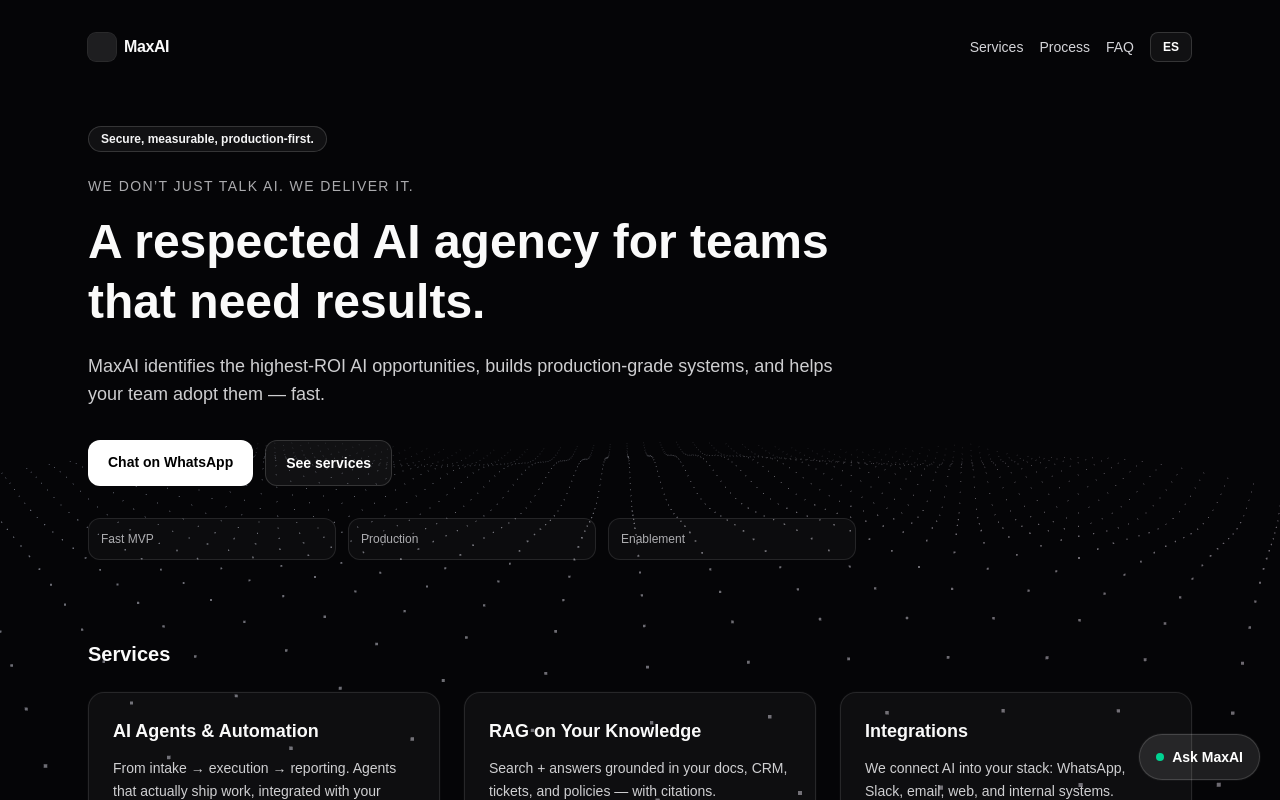
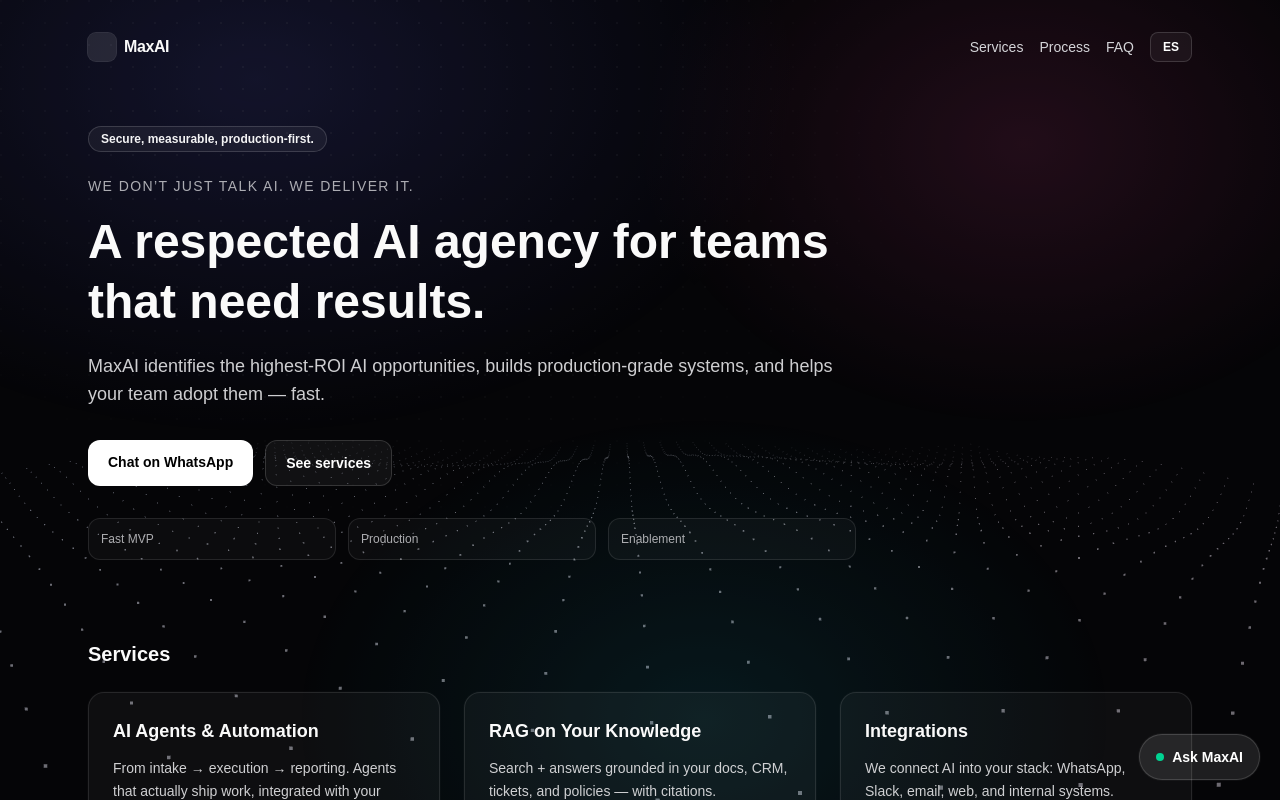
Before and after one commit to MaxSosaD/maxai-agency-site, a Next.js app: page /en in a window 1280 px wide. Shown: the top 800 px of the page. Built offline with nearby package versions, Linux system fonts and the light colour scheme.

Commit message:
Update DottedSurface.tsx

```diff
--- a/src/components/DottedSurface.tsx
+++ b/src/components/DottedSurface.tsx
@@ -15,6 +15,7 @@
     if (!container) return;
 
     // Respect reduced motion + avoid heavy WebGL on tiny screens.
+    // On small screens we keep a CSS fallback background (see return JSX below).
     const prefersReduced = window.matchMedia?.("(prefers-reduced-motion: reduce)")
       .matches;
     const isSmall = window.innerWidth < 640;
@@ -132,6 +133,29 @@
     <div
       ref={containerRef}
       className={`pointer-events-none fixed inset-0 z-0 ${className}`}
-    />
+    >
+      {/* CSS fallback (mobile / reduced motion): subtle futuristic gradient */}
+      <div
+        aria-hidden
+        className="absolute inset-0 opacity-70"
+        style={{
+          background:
+            "radial-gradient(900px 600px at 20% 10%, rgba(99,102,241,0.22), transparent 60%), radial-gradient(700px 520px at 80% 18%, rgba(236,72,153,0.18), transparent 55%), radial-gradient(700px 520px at 55% 90%, rgba(34,211,238,0.14), transparent 60%)",
+        }}
+      />
+      <div
+        aria-hidden
+        className="absolute inset-0 opacity-[0.32]"
+        style={{
+          backgroundImage:
+            "radial-gradient(circle at 1px 1px, rgba(255,255,255,0.12) 1px, transparent 0)",
+          backgroundSize: "22px 22px",
+          maskImage:
+            "radial-gradient(700px 520px at 30% 20%, black 35%, transparent 78%)",
+          WebkitMaskImage:
+            "radial-gradient(700px 520px at 30% 20%, black 35%, transparent 78%)",
+        }}
+      />
+    </div>
   );
 }
```
